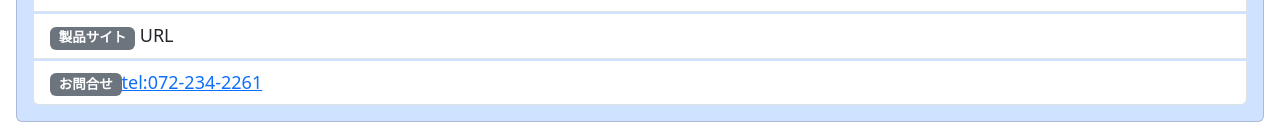
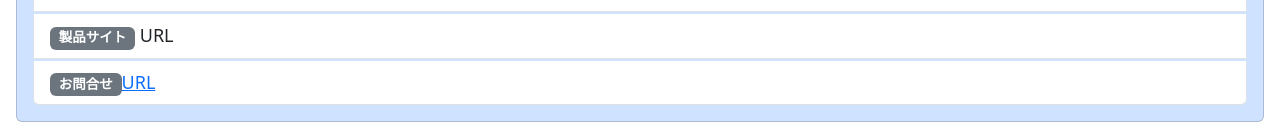
Before and after one commit to shotatani/QRsys3, a plain HTML site: page index.html in a window 1280 px wide. Shown: the part 831-967 px from the top of the page. Drawn offline with nearby package versions, Linux system fonts and the light colour scheme.

Commit message:
Update index.html

```diff
--- a/index.html
+++ b/index.html
@@ -53,7 +53,7 @@
                 <li class="list-group-item"><span class="badge bg-secondary">製品サイト</span>
                 <a id="site">URL</a>
                 </li>
-                <li class="list-group-item"><span class="badge bg-secondary">お問合せ</span><a href="https://shinkawa-g.jp/contact/">tel:072-234-2261</a></li>
+                <li class="list-group-item"><span class="badge bg-secondary">お問合せ</span><a href="https://shinkawa-g.jp/contact/">URL</a></li>
             </ul>
         </div>
     </div>
```
